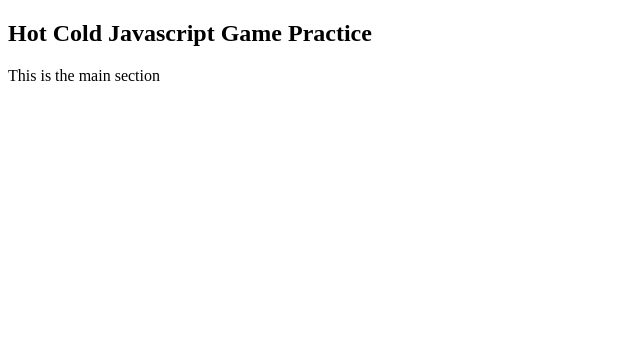
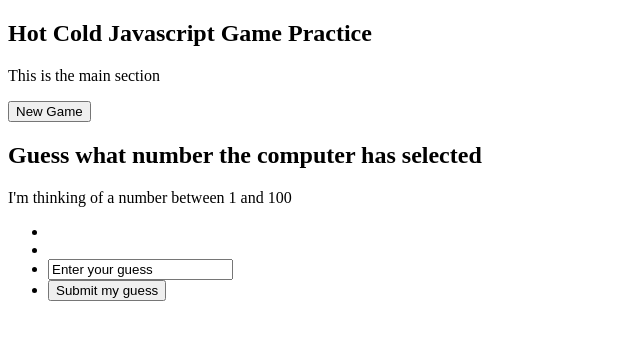
Before and after one commit to DwaneDunn/HotCold, a plain HTML site: page index.html in a window 1280 px wide. Shown: the whole page, without its empty margins (0-640 px from the left). Drawn offline with nearby package versions, Linux system fonts and the light colour scheme.

Commit message:
Added buttons
Added buttons, fields and text

```diff
--- a/index.html
+++ b/index.html
@@ -5,6 +5,8 @@
     <meta http-equiv="Content-Type" content="text/html; charset=UTF-8" />
     <link href="main.css" rel="stylesheet"/>
     <title>Hot Cold Javascript Game</title>
+    <script src="//ajax.googleapis.com/ajax/libs/jquery/1.11.0/jquery.min.js"></script>
+    <script src="js/magic.js" type="text/javascript"></script>
   </head>
   <body>
     <header>
@@ -14,6 +16,16 @@
     </header>
         <section id='main-area'>
             <p>This is the main section</p>
+
+            <button name="newGame" id="newGame" class="button">New Game</button>
+            <h2>Guess what number the computer has selected</h2>
+                <p>I'm thinking of a number between 1 and 100</p>
+            <ul>
+                <li id="hintMsg"></li>
+                <li id="errorMsg"></li>
+                <li><input type="text" name="guess" id="guess" value="Enter your guess" maxlength="3" autocomplete="off"></li>
+                <li><input type="submit" name="submit" id="submit" class="button" value="Submit my guess"></li>
+            </ul>
         </section>
   </body>
 </html>
```
